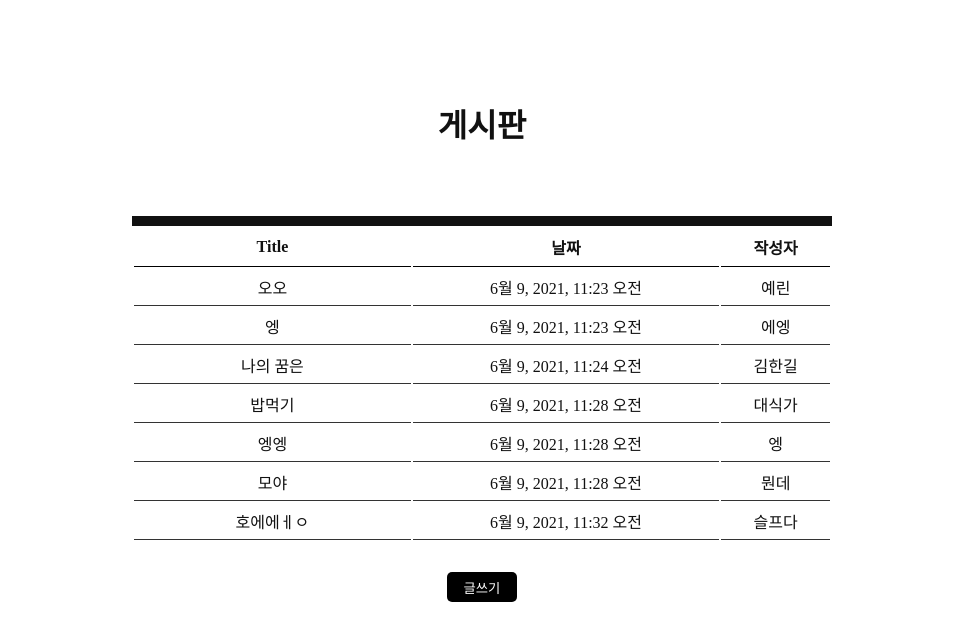
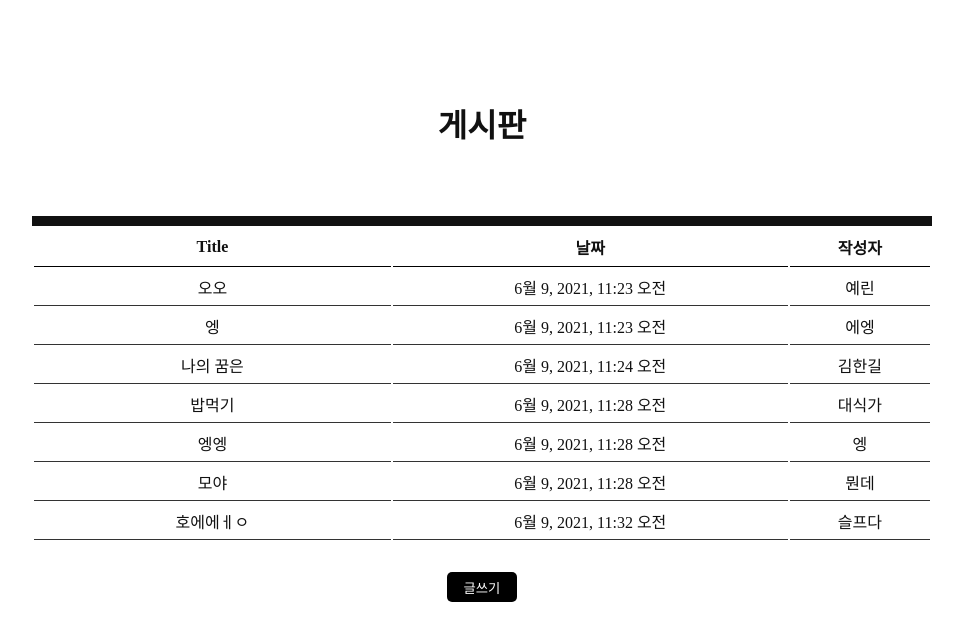
Before and after one commit to gobltpqls99/python-guestbook, a Django app: page / in a window 1280 px wide. Shown: the top 641 px of the page, without its empty margins (158-1121 px from the left). Run offline with Django 3.2, Linux system fonts and the light colour scheme; data comes from the database, SQL or seed files in the repository.

Commit message:
style수정

```diff
--- a/guestbook/main/templates/main/index.html
+++ b/guestbook/main/templates/main/index.html
@@ -28,7 +28,7 @@
         .wrapper {
             width: 50%;
             max-width: 1000px;
-            min-width: 700px;
+            min-width: 900px;
             margin-top: 70px;
             text-align: center;
             border-top: 10px solid #111;
```
